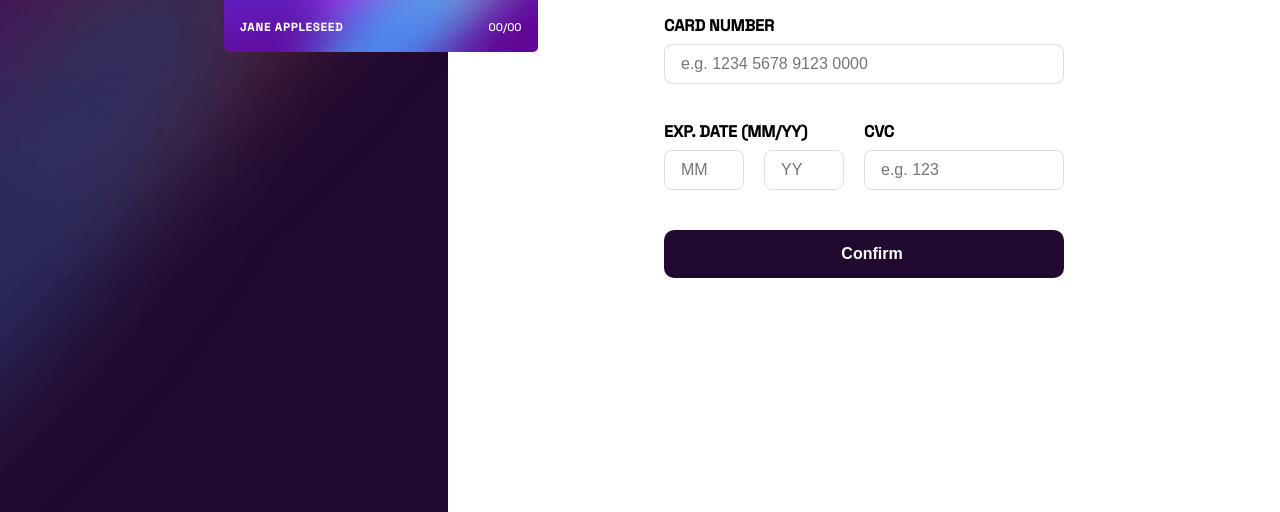
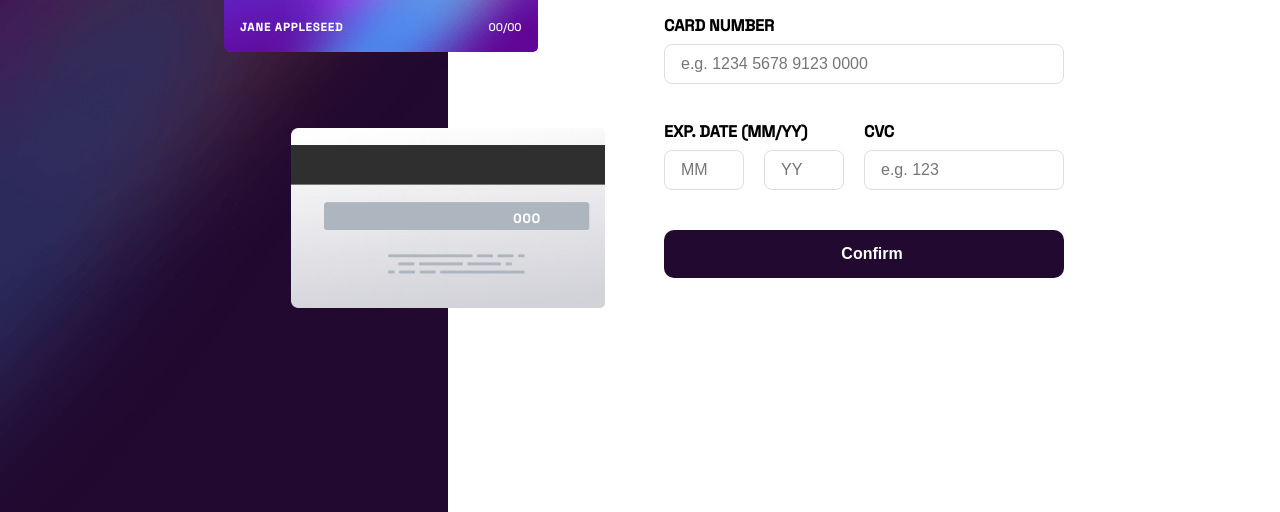
Before and after one commit to ScreamPunk27/Interactive-card, a plain HTML site: page index.html in a window 1280 px wide. Shown: the part 288-800 px from the top of the page. Drawn offline with Linux system fonts and the light colour scheme.

Commit message:
new commit

```diff
--- a/assets/css/style.css
+++ b/assets/css/style.css
@@ -35,10 +35,13 @@ body{
 
 
 .card-back{
+    position: absolute;
+    right: 5%;
     display: flex;
     justify-content: right;
     align-items: center;
     height: 180px;
+    width: 85%;
     max-width: 380px;
     background-image: url('../images/bg-card-back.png');
     background-size: cover;
@@ -54,6 +57,7 @@ body{
     flex-direction: column;
     justify-content: space-around;
     height: 180px;
+    width: 85%;
     max-width: 380px;
     background-image: url('../images/bg-card-front.png');
     background-size: cover;
```
